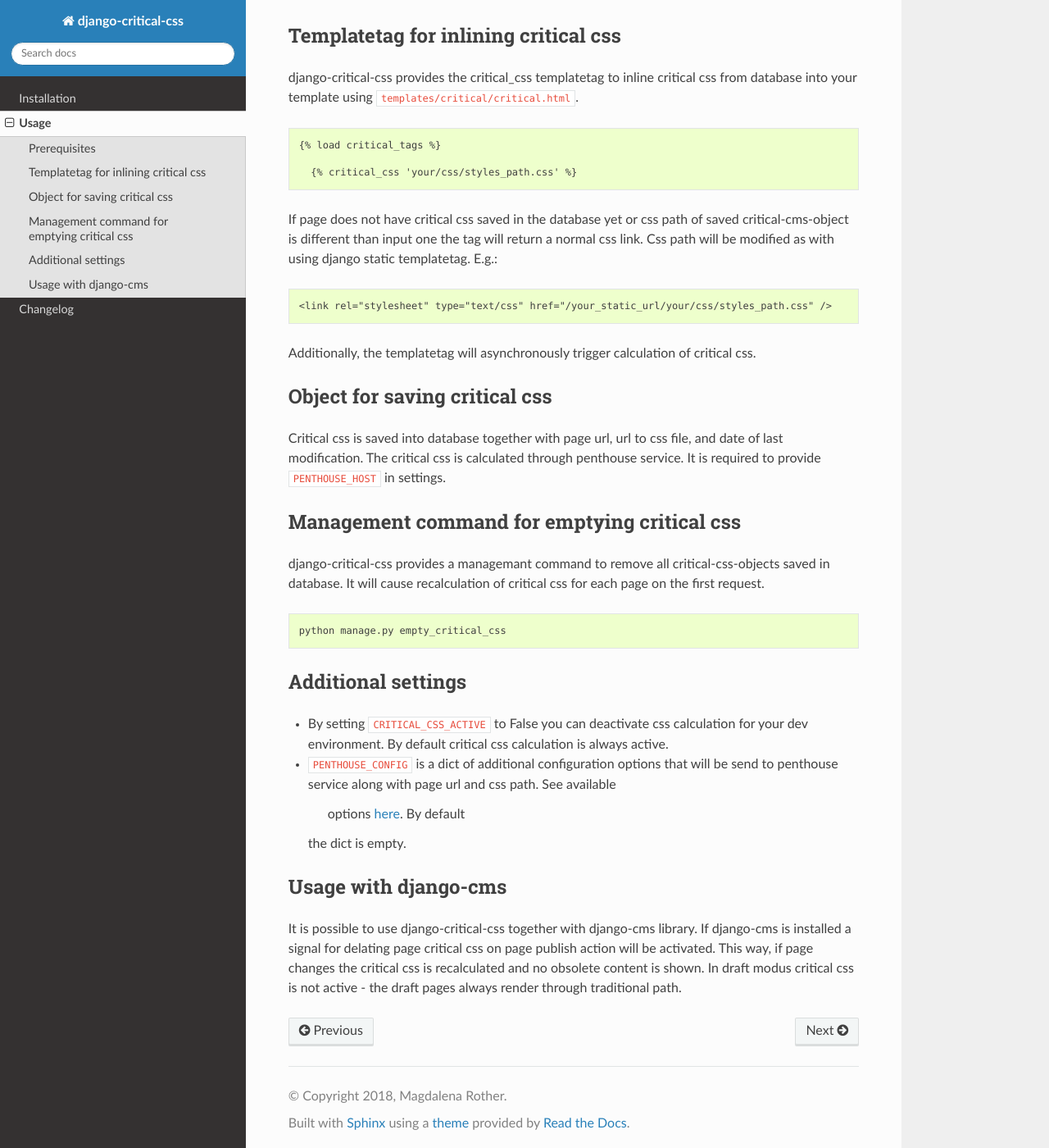
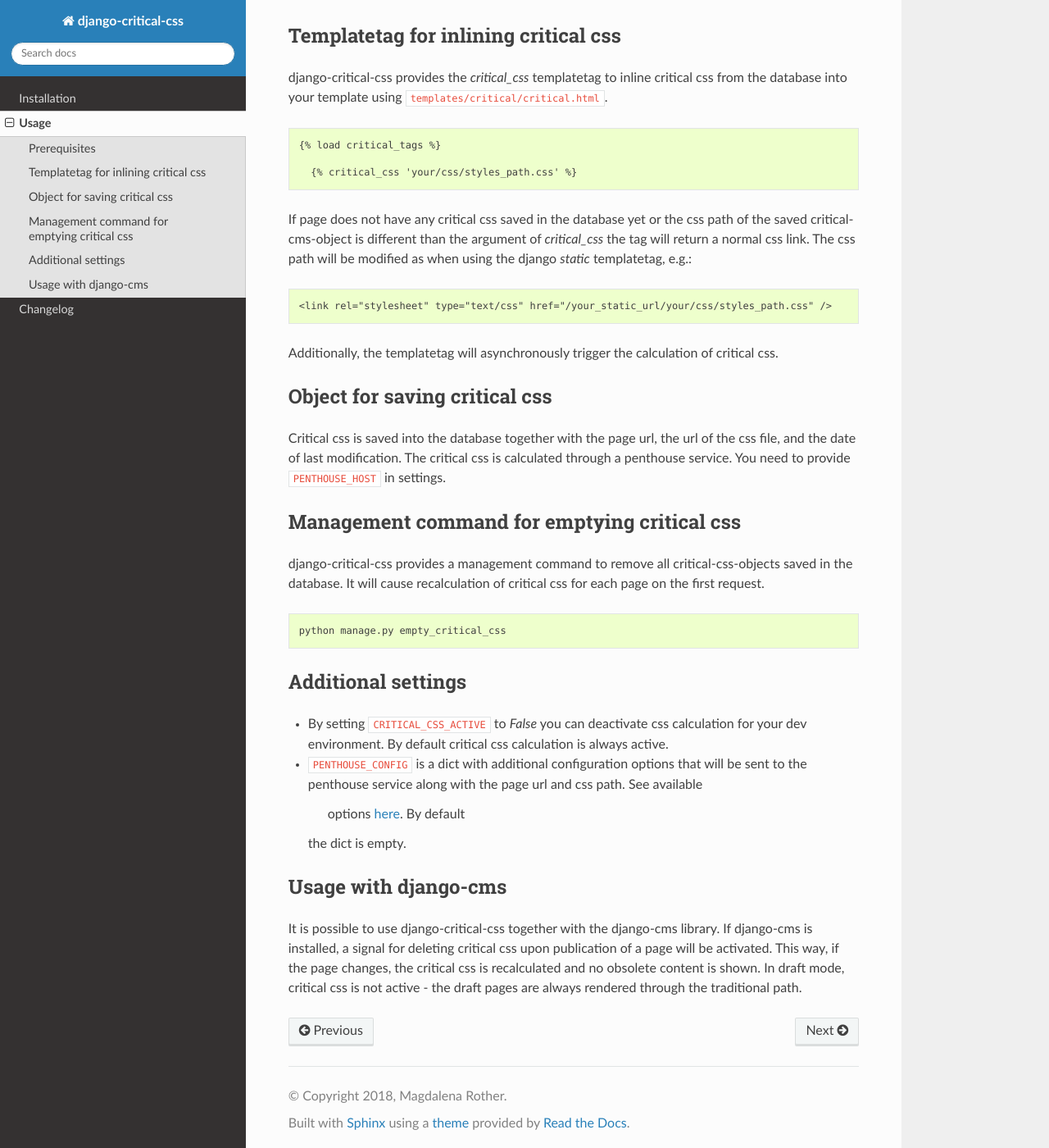
Before and after one commit to lenarother/django-critical-css, a Sphinx documentation site: the page built from docs/usage.rst, in a window 1280 px wide and 1400 px high, scrolled down 309 px. Shown: the whole window at 82% size. Built offline with Sphinx 7.4.7 and the Read the Docs theme 2.0.0, drawn with Linux system fonts in a browser that asks for light colours; pages that are not in the unit, such as notebooks, are missing from menus; some of the changed text lies outside the part shown.

Commit message:
Wording by KR

```diff
--- a/docs/usage.rst
+++ b/docs/usage.rst
@@ -4,7 +4,7 @@
 Prerequisites
 -------------
 
-django-critical-css to perform its function requires:
+To perform its function, django-critical-css requires:
 
 * `penthouse <https://www.npmjs.com/package/penthouse/>`_ service available.
 * redis worker available.
@@ -13,8 +13,8 @@
 Templatetag for inlining critical css
 -------------------------------------
 
-django-critical-css provides the critical_css templatetag to inline critical css
-from database into your template using ``templates/critical/critical.html``.
+django-critical-css provides the `critical_css` templatetag to inline critical css
+from the database into your template using ``templates/critical/critical.html``.
 
 .. code-block:: text
 
@@ -22,30 +22,30 @@
 
       {% critical_css 'your/css/styles_path.css' %}
 
-If page does not have critical css saved in the database yet or css path of saved
-critical-cms-object is different than input one the tag will return a normal css link.
-Css path will be modified as with using django static templatetag. E.g.:
+If page does not have any critical css saved in the database yet or the css path of the saved
+critical-cms-object is different than the argument of `critical_css` the tag will return a normal css link.
+The css path will be modified as when using the django `static` templatetag, e.g.:
 
 .. code-block:: text
 
     <link rel="stylesheet" type="text/css" href="/your_static_url/your/css/styles_path.css" />
 
-Additionally, the templatetag will asynchronously trigger calculation of critical css.
+Additionally, the templatetag will asynchronously trigger the calculation of critical css.
 
 
 Object for saving critical css
 ------------------------------
 
-Critical css is saved into database together with page url, url to css file,
-and date of last modification. The critical css is calculated through
-penthouse service. It is required to provide ``PENTHOUSE_HOST`` in settings.
+Critical css is saved into the database together with the page url, the url of the css file,
+and the date of last modification. The critical css is calculated through
+a penthouse service. You need to provide ``PENTHOUSE_HOST`` in settings.
 
 
 Management command for emptying critical css
 --------------------------------------------
 
-django-critical-css provides a managemant command to remove all critical-css-objects
-saved in database. It will cause recalculation of critical css for each page
+django-critical-css provides a management command to remove all critical-css-objects
+saved in the database. It will cause recalculation of critical css for each page
 on the first request.
 
 .. code-block:: text
@@ -56,10 +56,10 @@
 Additional settings
 -------------------
 
-* By setting ``CRITICAL_CSS_ACTIVE`` to False you can deactivate css calculation
+* By setting ``CRITICAL_CSS_ACTIVE`` to `False` you can deactivate css calculation
   for your dev environment. By default critical css calculation is always active.
-* ``PENTHOUSE_CONFIG`` is a dict of additional configuration options that will
-  be send to penthouse service along with page url and css path. See available
+* ``PENTHOUSE_CONFIG`` is a dict with additional configuration options that will
+  be sent to the penthouse service along with the page url and css path. See available
 	options `here <http://www.phpied.com/css-and-the-critical-path/>`_. By default
   the dict is empty.
 
@@ -67,8 +67,8 @@
 Usage with django-cms
 ---------------------
 
-It is possible to use django-critical-css together with django-cms library.
-If django-cms is installed a signal for delating page critical css on page
-publish action will be activated. This way, if page changes the critical css
-is recalculated and no obsolete content is shown. In draft modus critical css
-is not active - the draft pages always render through traditional path.
+It is possible to use django-critical-css together with the django-cms library.
+If django-cms is installed, a signal for deleting critical css upon publication of a page
+will be activated. This way, if the page changes, the critical css
+is recalculated and no obsolete content is shown. In draft mode, critical css
+is not active - the draft pages are always rendered through the traditional path.
```
Also changed, not shown: README.rst (+5 -5 lines).
